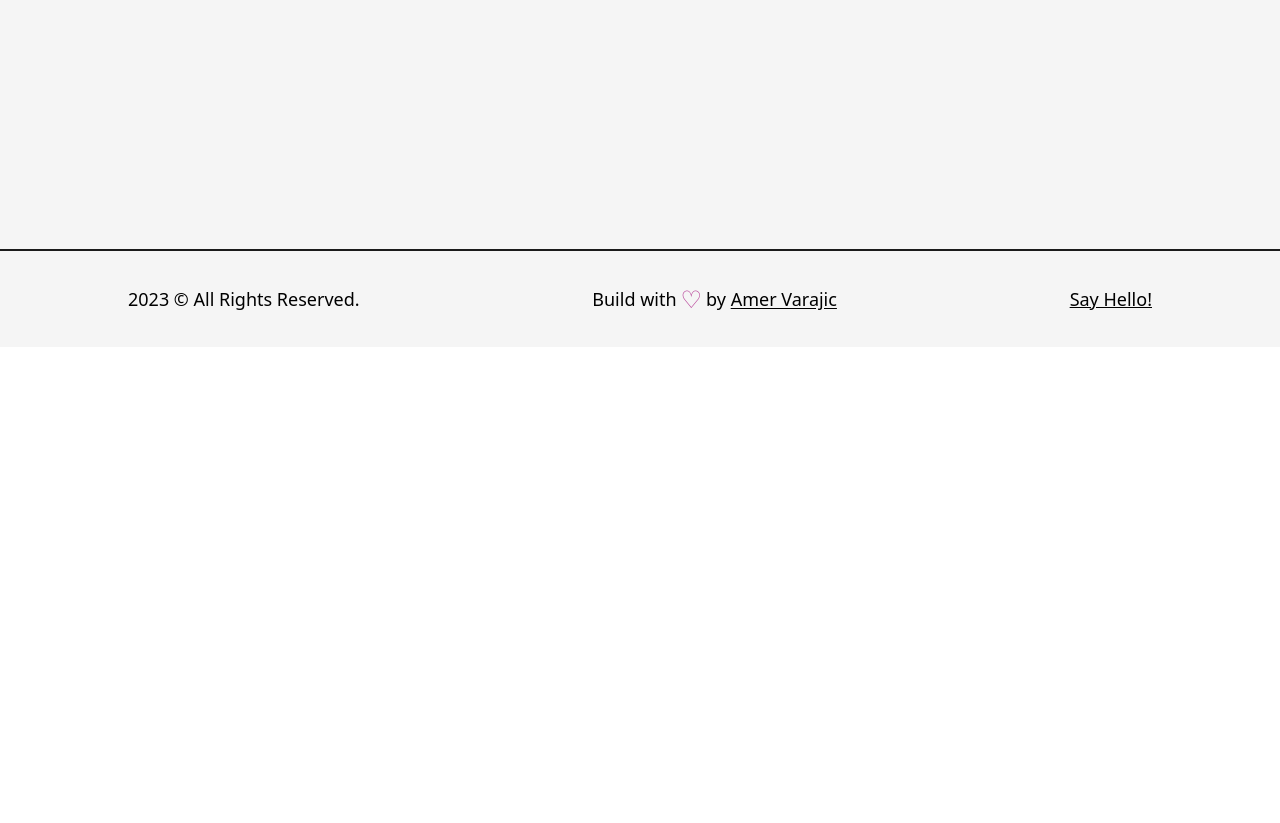
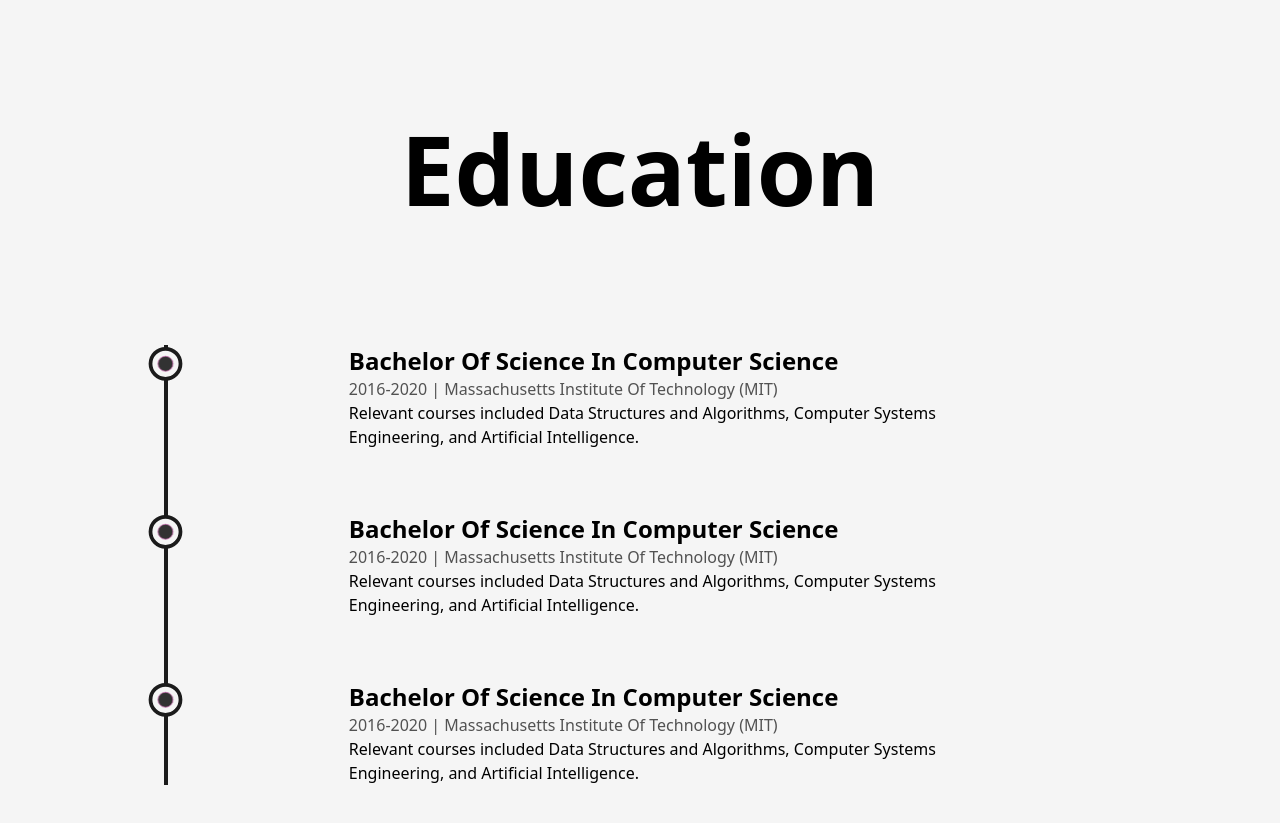
Before and after one commit to amerv97/Next.js-amervarajic-portfolio, a Next.js app in the folder Next.js-Developer-Portfolio-Starter-Code-main/: page /about in a window 1280 px wide. Shown: the part 3260-4083 px from the top of the page. Before the commit the page ends 3607 px from the top, so only its background shows below. Built offline with nearby package versions, Linux system fonts and the light colour scheme.

Commit message:
added & finished Education component, imported

```diff
--- /dev/null
+++ b/Next.js-Developer-Portfolio-Starter-Code-main/src/components/Education.js
@@ -0,0 +1,77 @@
+import React, { useRef } from "react";
+import { motion, useScroll } from "framer-motion";
+import LiIcon from "./LiIcon";
+
+const Details = ({ type, time, place, info }) => {
+  const ref = useRef(null);
+  return (
+    <li
+      ref={ref}
+      className="my-8 first:mt-0 last:mb-0 w-[60%] mx-auto flex flex-col items-center justify-between"
+    >
+      <LiIcon reference={ref} />
+      <motion.div
+        initial={{ y: 50 }}
+        whileInView={{ y: 0 }}
+        transition={{ duration: 0.5, type: "spring" }}
+      >
+        <h3 className="font-bold capitalize text-2xl">{type}</h3>
+        <span className="font-medium capitalize text-dark/75">
+          {time} | {place}
+        </span>
+        <p className="font-medium w-full">{info}</p>
+      </motion.div>
+    </li>
+  );
+};
+
+const Education = () => {
+  const ref = useRef(null);
+  const { scrollyProgress } = useScroll({
+    target: ref,
+    offset: ["start end", "center start"],
+  });
+
+  return (
+    <>
+      <div className="my-64">
+        <h2 className="font-bold text-8xl mb-32 w-full text-center">
+          Education
+        </h2>
+
+        <div ref={ref} className="w-[75] mx-auto relative">
+          <motion.div
+            style={{ scaleY: scrollyProgress }}
+            className="absolute left-9 top-0 w-[4px] h-full bg-dark origin-top "
+          />
+
+          <ul className="w-full flex flex-col items-start justify-between ml-4">
+            <Details
+              type="Bachelor Of Science In Computer Science"
+              time="2016-2020"
+              place="Massachusetts Institute Of Technology (MIT)"
+              info="Relevant courses included Data Structures and Algorithms, Computer Systems Engineering, and Artificial
+              Intelligence."
+            />
+            <Details
+              type="Bachelor Of Science In Computer Science"
+              time="2016-2020"
+              place="Massachusetts Institute Of Technology (MIT)"
+              info="Relevant courses included Data Structures and Algorithms, Computer Systems Engineering, and Artificial
+              Intelligence."
+            />
+            <Details
+              type="Bachelor Of Science In Computer Science"
+              time="2016-2020"
+              place="Massachusetts Institute Of Technology (MIT)"
+              info="Relevant courses included Data Structures and Algorithms, Computer Systems Engineering, and Artificial
+              Intelligence."
+            />
+          </ul>
+        </div>
+      </div>
+    </>
+  );
+};
+
+export default Education;
--- a/Next.js-Developer-Portfolio-Starter-Code-main/src/pages/about.js
+++ b/Next.js-Developer-Portfolio-Starter-Code-main/src/pages/about.js
@@ -2,12 +2,13 @@ import AnimatedText from "@/components/AnimatedText";
 import Layout from "@/components/Layout";
 import profilePic from "../../public/images/profile/DSC_0505.JPG";
 import Skills from "@/components/Skills";
+import Experience from "@/components/Experience";
+import Education from "@/components/Education";
 
 import Head from "next/head";
 import Image from "next/image";
 import React, { useEffect, useRef } from "react";
 import { useInView, useMotionValue, useSpring } from "framer-motion";
-import Experience from "@/components/Experience";
 
 const AnimatedNumbers = ({ value }) => {
   const ref = useRef(null);
@@ -108,9 +109,9 @@ const about = () => {
             </div>
           </div>
 
-
-          <Skills/>
-          <Experience/>
+          <Skills />
+          <Experience />
+          <Education />
         </Layout>
       </main>
     </>
```
